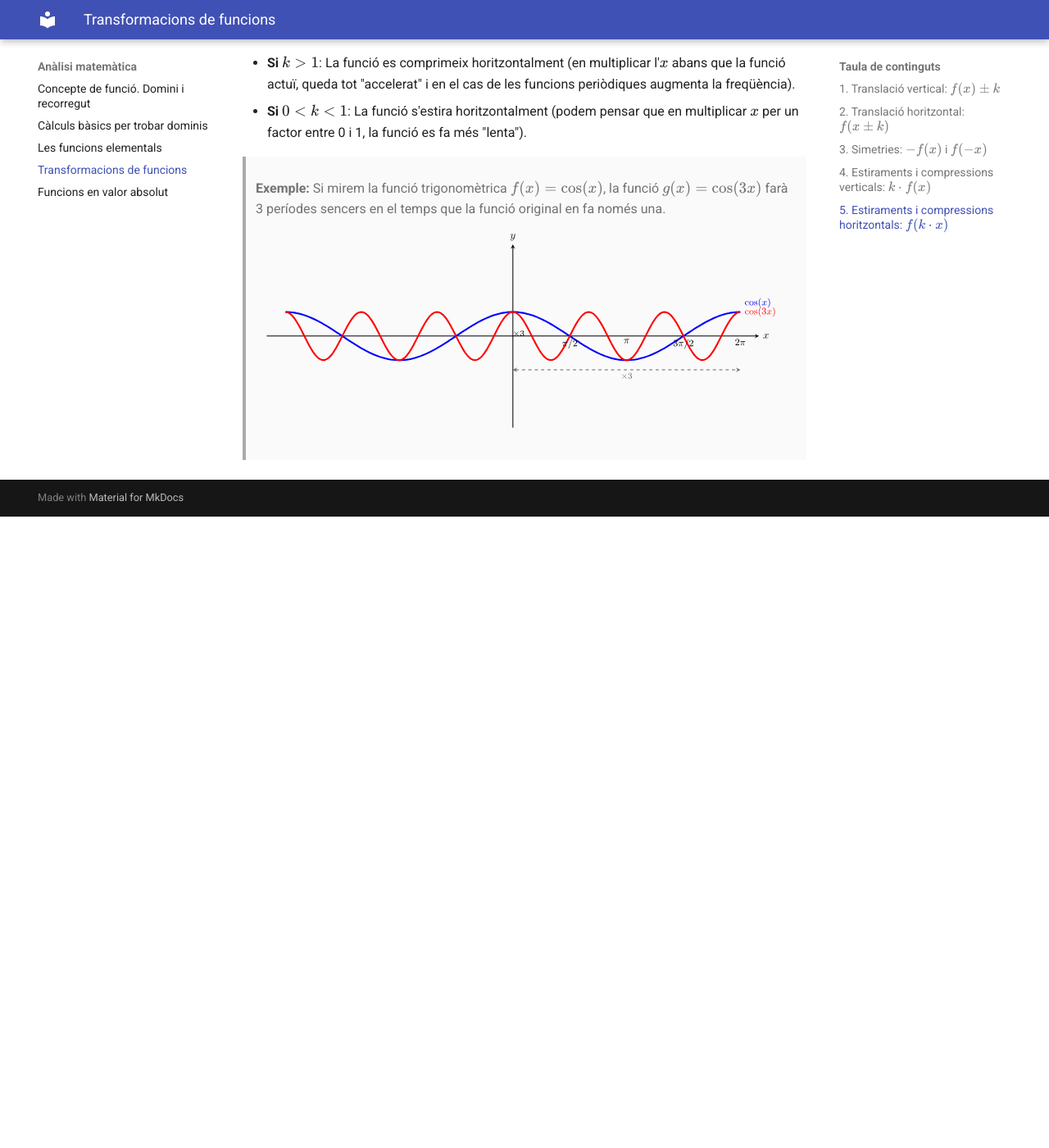
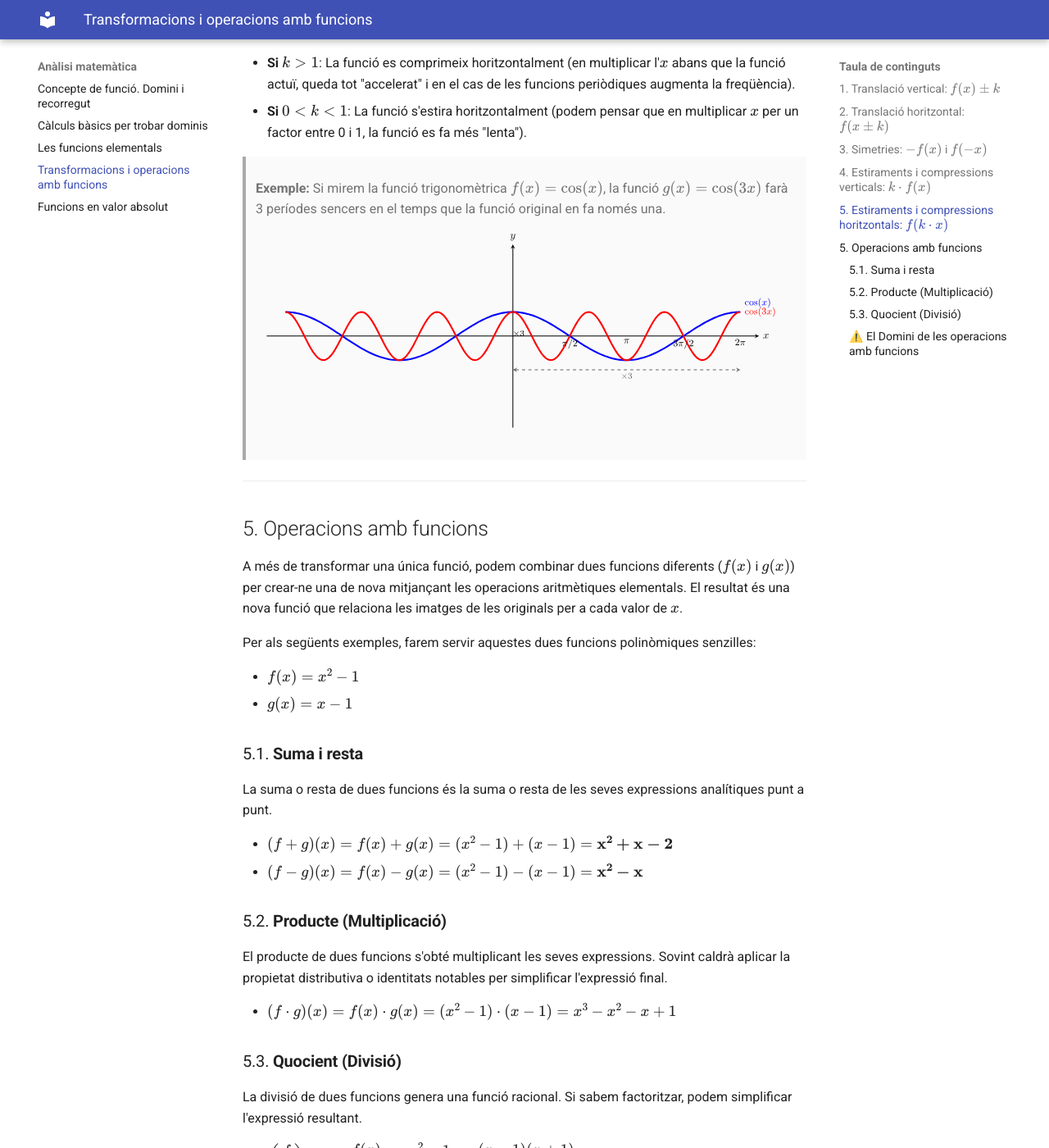
Before and after one commit to irazuzta/MatematiquesBat, an MkDocs documentation site: the page built from docs/analisi/04_transformacio_funcions.md, in a window 1280 px wide and 1400 px high, scrolled down 4375 px. Shown: the whole window at 82% size. Built offline with MkDocs 1.6.1 and Material for MkDocs 9.7.7, drawn with Linux system fonts in a browser that asks for light colours; before the commit the page ends 5005 px from its top, so only the background shows below that; some of the changed text lies outside the part shown.

Commit message:
operacions funcions

```diff
--- a/docs/analisi/04_transformacio_funcions.md
+++ b/docs/analisi/04_transformacio_funcions.md
@@ -17,8 +17,6 @@ Aquesta transformació és una **isometria**. Sumar o restar un valor constant $
 
 > **Exemple:** Si partim de la paràbola elemental $f(x) = x^2$, la funció $g(x) = x^2 + 3$ representa la mateixa paràbola però amb el vèrtex situat en el punt $(0, 3)$ en lloc de l'origen.
 > ![Exemple funcions](../img/analisi/translacio_vertical.svg){width=60%}
-
-
 
 ---
 
@@ -80,3 +78,72 @@ Aquesta transformació és una **homotècia horitzontal**. En multiplicar $x$ pe
 
 > **Exemple:** Si mirem la funció trigonomètrica $f(x) = \cos(x)$, la funció $g(x) = \cos(3x)$ farà 3 períodes sencers en el temps que la funció original en fa només una.
 > ![Exemple funcions](../img/analisi/homotecia2.svg){width=100%}
+
+---
+
+## 5. Operacions amb funcions
+
+A més de transformar una única funció, podem combinar dues funcions diferents ($f(x)$ i $g(x)$) per crear-ne una de nova mitjançant les operacions aritmètiques elementals. El resultat és una nova funció que relaciona les imatges de les originals per a cada valor de $x$.
+
+Per als següents exemples, farem servir aquestes dues funcions polinòmiques senzilles:
+
+* $f(x) = x^2 - 1$
+* $g(x) = x - 1$
+
+### 5.1. **Suma i resta**
+
+La suma o resta de dues funcions és la suma o resta de les seves expressions analítiques punt a punt.
+
+* $(f + g)(x) = f(x) + g(x) = (x^2 - 1) + (x - 1) = \mathbf{x^2 + x - 2}$
+*  $(f - g)(x) = f(x) - g(x) = (x^2 - 1) - (x - 1) = \mathbf{x^2 - x}$
+
+
+
+### 5.2. **Producte (Multiplicació)**
+El producte de dues funcions s'obté multiplicant les seves expressions. Sovint caldrà aplicar la propietat distributiva o identitats notables per simplificar l'expressió final.
+
+*  $(f \cdot g)(x) = f(x)\cdot g(x)=(x^2 - 1) \cdot (x - 1) = x^3 - x^2 - x + 1$
+
+### 5.3. **Quocient (Divisió)**
+La divisió de dues funcions genera una funció racional. Si sabem factoritzar, podem simplificar l'expressió resultant.
+
+*  $\displaystyle \left(\frac{f}{g}\right)(x) = \frac{f(x)}{g(x)}=\frac{x^2 - 1}{x - 1} = \frac{(x-1)(x+1)}{x-1} = \mathbf{x + 1}$
+
+---
+
+### ⚠️ **El Domini de les operacions amb funcions**
+Aquest és el punt més important: la nova funció només existeix en aquells valors de $x$ on existeixen les dues funcions originals alhora.
+
+1.  **Suma, Resta i Producte:** El domini és la **intersecció** dels dominis originals.
+
+    $$Dom(f \pm g) = Dom(f) \cap Dom(g)$$
+
+    $$Dom(f \cdot g) = Dom(f) \cap Dom(g)$$
+
+2.  **Quocient:** El domini és la intersecció dels dominis originals **excloent** els valors que fan que el denominador sigui zero.
+
+    $$Dom\left(\frac{f}{g}\right) = \{x \in Dom(f) \cap Dom(g) \mid g(x) \neq 0\}$$
+
+>**Exemple** En el quocient d'abans $\frac{x^2-1}{x-1}$, tot i que la solució simplificada és la recta $x+1$, el valor **$x=1$ no pertany al domini** perquè la funció $g(x)$ original s'anul·laria (divisió per zero). O sigui:
+
+>$$Dom\left(\frac{f}{g}\right) = \{x \in \mathbf{R} \mid x=1\}$$
+
+---
+
+> **Exemples gràfics**
+>
+> Vegem quin aspecte, des del punt de vista gràfic, podem tenir les funcions resultants d'una suma i un quocient obtingudes a partir de funcions senzilles.
+>
+> Considerem les funcions $f(x)=\displaystyle\frac{x^2}{4}$ i $g(x)=\sin(4x)$. La gràfica de $(f+g)(x)$ és:
+>
+> ![Exemple funcions](../img/analisi/suma_funcions.svg){width=60%}
+>
+> Observeu l'efecte de la paràbola,$f(x)$, que marca la tendencia de la gràfica i l'efecte del sinus, $g(x)$, que provoca l'oscil·lació.
+
+---
+
+>Considerem ara les funcions $f(x)=x^2$ i $g(x)=x^2-1$. La gràfica de $\left ( \displaystyle\frac{f}{g} \right) (x)=\displaystyle\frac{x^2}{x^2-1}$ és:
+>
+> ![Exemple funcions](../img/analisi/quocient_funcions.svg){width=50%}
+>
+> Observeu que el quocient ens fa aparèixer dos zeros al denominador ($x=1$ i $x=-1$) que no pertànyen al domini i fan aparèixer dues asímptotes verticals.
--- a/mkdocs.yml
+++ b/mkdocs.yml
@@ -42,5 +42,5 @@ nav:
       - "Concepte de funció. Domini i recorregut": analisi/01_concepte_funcio.md
       - "Càlculs bàsics per trobar dominis": analisi/02_eines_calcul_dominis.md
       - "Les funcions elementals": analisi/03_funcions_elementals.md
-      - "Transformacions de funcions": analisi/04_transformacio_funcions.md
+      - "Transformacions i operacions amb funcions": analisi/04_transformacio_funcions.md
       - "Funcions en valor absolut": analisi/05_funcions_valor_absolut.md
```
Also changed, not shown: docs/analisi/05_funcions_valor_absolut.md (+1 -1 lines), docs/img/analisi/quocient_funcions.svg (added), docs/img/analisi/suma_funcions.svg (added).
